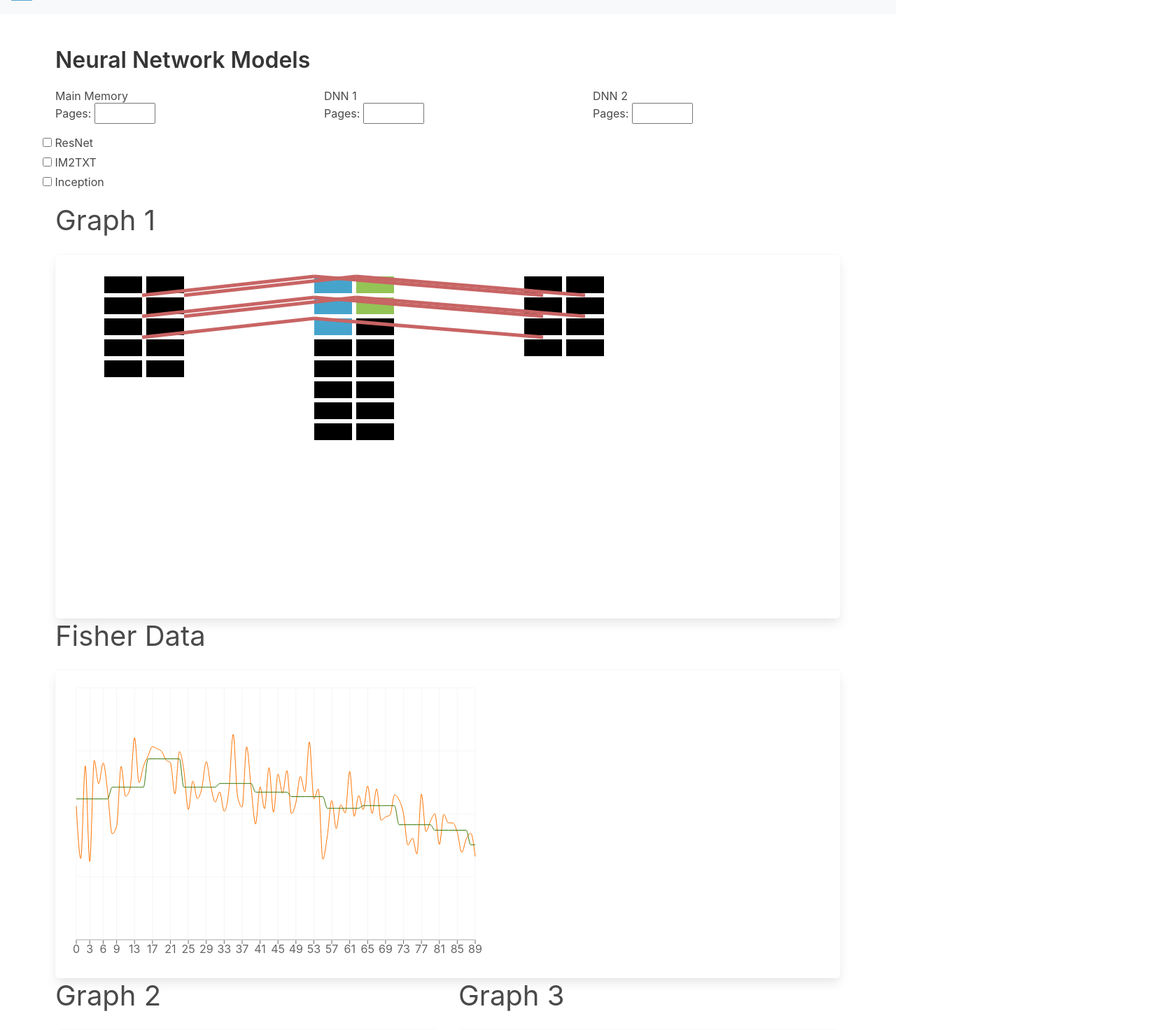
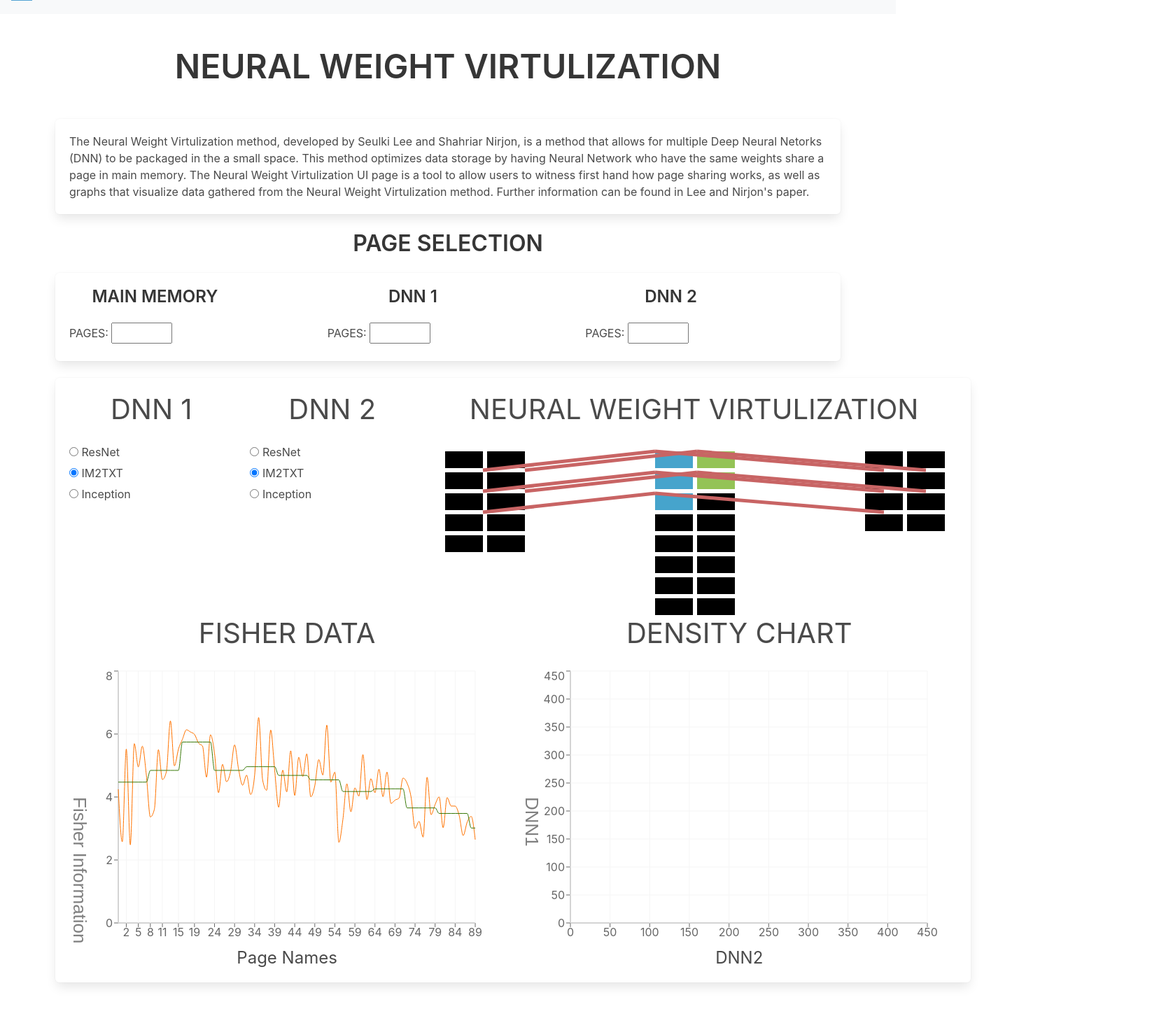
Before and after one commit to akyuus/neural-net-sim, a React (Create React App) app in the folder typescript-app/: page /neuralweightvirtualization in a window 1280 px wide. Shown: the part 48-1520 px from the top of the page at 70% size, 1666 px wide, since content can reach past the window. Built offline with nearby package versions, Linux system fonts and the light colour scheme.

Commit message:
NWV UI update

```diff
--- a/typescript-app/src/App.css
+++ b/typescript-app/src/App.css
@@ -41,3 +41,6 @@
 #box_column {height: 500px;}
 #graph {position: relative; bottom:150px;}
 #title_section {padding-bottom:0%}
+#text_center {position: relative; right:50px}
+#page_set_location {position: relative; right: 30px}
+#top_row {height: 320px}
--- a/typescript-app/src/components/NeuralWeightUI.tsx
+++ b/typescript-app/src/components/NeuralWeightUI.tsx
@@ -1,166 +1,228 @@
 import "../styles.css";
-import PageSet from './PageSet';
-import {
-    LineChart,
-    Line,
-    XAxis,
-    CartesianGrid,
-    Tooltip
-  } from "recharts";
+import PageSet from "./PageSet";
+import { LineChart, Line, XAxis, YAxis, CartesianGrid, Tooltip, Label } from "recharts";
 
-import Navigation from './Navigation';
-import fisherdata from './fisherdata.json';
-
-  const data = [{
-    name: "Page A",
-    uv: 4000,
-    pv: 2400,
-    amt: 2400
-  },
-  {
-    name: "Page B",
-    uv: 3000,
-    pv: 1398,
-    amt: 2210
-  },
-  {
-    name: "Page C",
-    uv: 2000,
-    pv: 9800,
-    amt: 2290
-  },
-  {
-    name: "Page D",
-    uv: 2780,
-    pv: 3908,
-    amt: 2000
-  },
-  {
-    name: "Page E",
-    uv: 1890,
-    pv: 4800,
-    amt: 2181
-  },
-  {
-    name: "Page F",
-    uv: 2390,
-    pv: 3800,
-    amt: 2500
-  },
-  {
-    name: "Page G",
-    uv: 3490,
-    pv: 4300,
-    amt: 2100
-  }
-];
+import Navigation from "./Navigation";
+import fisherdata from "./fisherdata.json";
 
 export default function NeuralWeightUI() {
   return (
     <div>
       <Navigation />
+      <section className="section" id="title_section">
+        <h1 className="has-text-centered title is-1">
+          NEURAL WEIGHT VIRTULIZATION
+        </h1>
+      </section>
       <section className="section">
         <div className="container">
-                    <h1 className="title">
-                        Neural Network Models
-                    </h1>
-                    <div className="row">
-                        <div className="col">
-                            <h3>Main Memory</h3>
-                            <label htmlFor="main-pages">Pages:</label>{" "}
-                            <input type="number" id="main-pages" name="main-pages" min="0" max="20"/>
+          <div className="box">
+            <p className="is-large">
+              The Neural Weight Virtulization method, developed by Seulki Lee
+              and Shahriar Nirjon, is a method that allows for multiple Deep
+              Neural Netorks (DNN) to be packaged in the a small space. This
+              method optimizes data storage by having Neural Network who have
+              the same weights share a page in main memory. The Neural Weight
+              Virtulization UI page is a tool to allow users to witness first
+              hand how page sharing works, as well as graphs that visualize data
+              gathered from the Neural Weight Virtulization method. Further
+              information can be found in Lee and Nirjon's paper.
+            </p>
           </div>
-                        <div className="col">
-                            <h3>DNN 1</h3>
-                            <label htmlFor="main-pages">Pages:</label>{" "}
-                            <input type="number" id="main-pages" name="main-pages" min="0" max="20"/>
+          <div className="columns">
+            <div className="column">
+              <h1 className="title is-3 has-text-centered"> PAGE SELECTION </h1>
+              <div className="box">
+                <div className="columns">
+                  <div className="column">
+                    <h3
+                      className="title is-4 has-text-centered"
+                      id="text_center"
+                    >
+                      MAIN MEMORY
+                    </h3>
+                    <label htmlFor="main-pages">PAGES:</label>{" "}
+                    <input
+                      type="number"
+                      id="main-pages"
+                      name="main-pages"
+                      min="0"
+                      max="20"
+                    />
                   </div>
-                        <div className="col">
-                            <h3>DNN 2</h3>
-                            <label htmlFor="main-pages">Pages:</label>{" "}
-                            <input type="number" id="main-pages" name="main-pages" min="0" max="20"/>
+                  <div className="column">
+                    <h3
+                      className="title is-4 has-text-centered"
+                      id="text_center"
+                    >
+                      DNN 1
+                    </h3>
+                    <label htmlFor="main-pages">PAGES:</label>{" "}
+                    <input
+                      type="number"
+                      id="main-pages"
+                      name="main-pages"
+                      min="0"
+                      max="20"
+                    />
+                  </div>
+                  <div className="column">
+                    <h3
+                      className="title is-4 has-text-centered"
+                      id="text_center"
+                    >
+                      DNN 2
+                    </h3>
+                    <label htmlFor="main-pages">PAGES:</label>{" "}
+                    <input
+                      type="number"
+                      id="main-pages"
+                      name="main-pages"
+                      min="0"
+                      max="20"
+                    />
                   </div>
                 </div>
-                    <div className="row">
+              </div>
+            </div>
+          </div>
+          <div className="columns">
             <div className="column">
-                            <div className="row">
-                                <label className="checkbox">
-                                    <input type="checkbox" />{" "}
-                                    ResNet
+              <div className="box">
+                <div className="columns" id="top_row">
+                  <div className="column is-one-fifth">
+                  <h3
+                      className="subtitle is-2 has-text-centered"
+                    > DNN 1
+                        </h3>
+                  <div className="control">
+                    <label className="radio">
+                      <input type="radio" name="DNN" id="ResNet"></input> ResNet
                     </label>
-                            </div>
-                            <div className="row">
-                                <label className="checkbox">
-                                    <input type="checkbox" />{" "}
+                    <br></br>
+                    <label className="radio">
+                      <input
+                        type="radio"
+                        name="DNN"
+                        id="IM2TXT"
+                        defaultChecked
+                      ></input>{" "}
                       IM2TXT
                     </label>
-                            </div>
-                            <div className="row">
-                                <label className="checkbox">
-                                    <input type="checkbox" />{" "}
-                                    Inception
+                    <br></br>
+                    <label className="radio">
+                      <input type="radio" name="DNN" id="Inception2"></input> Inception
                     </label>
                     </div>
                   </div>
-                    </div>
-                    <div className="row">
-                        <div className="col">
-                            <h2 className="subtitle is-2">Graph 1</h2>
-                            <div className="box">
-                            <PageSet viewHeight={480} viewWidth={1080} pct_size={5} x__={0} y__={0} paths={5} pagesm={16} pages1={10} pages2={8} />
+                  <div className="column is-one-fifth">
+                  <h3
+                      className="subtitle is-2 has-text-centered"
+                    > DNN 2
+                        </h3>
+                  <div className="control">
+                    <label className="radio">
+                      <input type="radio" name="DNN2" id="ResNet2"></input> ResNet
+                    </label>
+                    <br></br>
+                    <label className="radio">
+                      <input
+                        type="radio"
+                        name="DNN2"
+                        id="IM2TXT"
+                        defaultChecked
+                      ></input>{" "}
+                      IM2TXT
+                    </label>
+                    <br></br>
+                    <label className="radio">
+                      <input type="radio" name="DNN2" id="Inception2"></input> Inception
+                    </label>
                     </div>
                   </div>
-                        <div className="col">
-                            <h2 className="subtitle is-2">Fisher Data</h2>
-                            <div className="box">
+                  <div className="column is-three-fifths">
+                  <h3
+                      className="subtitle is-2 has-text-centered"
+                    > NEURAL WEIGHT VIRTULIZATION
+                        </h3>
+                <div id="page_set_location">
+                  <PageSet
+                  viewHeight={480}
+                  viewWidth={1080}
+                  pct_size={5}
+                  x__={0}
+                  y__={0}
+                  paths={5}
+                  pagesm={16}
+                  pages1={10}
+                  pages2={8}
+                />
+                </div>
+                  </div>
+                </div>
+                <div className="columns">
+                    <div className="column">
+                    <h2 className="subtitle is-2 has-text-centered">FISHER DATA</h2>
                     <LineChart
                   width={600}
                   height={400}
                   data={fisherdata}
                   margin={{ top: 5, right: 20, left: 10, bottom: 5 }}
                 >
-                                <XAxis dataKey="name" />
+                  <XAxis dataKey="name" type="category" />
+                  <YAxis yAxisId="0" dataKey="fisher">
+                  <Label value = {'Fisher Information'} angle ={90} position = 'insideLeft' fontSize={26} fontFamily={"Arial"} color={"#4a4a4a"}/>
+                  </YAxis>
                   <Tooltip />
                   <CartesianGrid stroke="#f5f5f5" />
-                                <Line type="monotone" dataKey="fisher" dot={false} stroke="#ff7300" yAxisId={0} />
-                                <Line type="monotone" dataKey="smooth_fisher" dot={false} stroke="#387908" yAxisId={1} />
+                  <Line
+                    type="monotone"
+                    dataKey="fisher"
+                    dot={false}
+                    stroke="#ff7300"
+                    yAxisId="0"
+                  />
+                  <Line
+                    type="monotone"
+                    dataKey="smooth_fisher"
+                    dot={false}
+                    stroke="#387908"
+                    yAxisId="0"
+                  />
                 </LineChart>
+                <h4 className="subtitle is-4 has-text-centered">
+                    Page Names {" "}
+                  </h4>
+                    </div>
+                    <div className="column">
+                    <h2 className="subtitle is-2 has-text-centered">DENSITY CHART</h2>
+                    <LineChart
+                  width={600}
+                  height={400}
+                  data={fisherdata}
+                  margin={{ top: 5, right: 20, left: 10, bottom: 5 }}
+                >
+                  <XAxis type="number" tickCount={10} domain={[0,450]}>
+                  </XAxis>
+                  <YAxis yAxisId="0" tickCount={10} domain={[0,450]}>
+                  <Label value = {'DNN1'} angle ={90} position = 'insideLeft' fontSize={26} fontFamily={"Arial"} color={"#4a4a4a"}/>
+                  </YAxis>
+                  <Tooltip />
+                  <Tooltip />
+                  <CartesianGrid stroke="#f5f5f5" />
+                  <Line
+                    type="monotone"
+                    dataKey="none"
+                    dot={false}
+                    stroke="#ff7300"
+                    yAxisId={0}
+                  />
+                </LineChart>
+                <h4 className="subtitle is-4 has-text-centered">
+                  DNN2
+                  </h4>
                     </div>
                 </div>
-                    </div>
-                    <div className="row">
-                        <div className="col">
-                            <h2 className="subtitle is-2">Graph 2</h2>
-                            <div className="box">
-                                <LineChart
-                                width={400}
-                                height={400}
-                                data={data}
-                                margin={{ top: 5, right: 20, left: 10, bottom: 5 }}
-                                >
-                                <XAxis dataKey="name" />
-                                <Tooltip />
-                                <CartesianGrid stroke="#f5f5f5" />
-                                <Line type="monotone" dataKey="uv" stroke="#ff7300" yAxisId={0} />
-                                <Line type="monotone" dataKey="pv" stroke="#387908" yAxisId={1} />
-                                </LineChart>
-                            </div>
-                        </div>
-                        <div className="col">
-                            <h2 className="subtitle is-2">Graph 3</h2>
-                            <div className="box">
-                                <LineChart
-                                width={400}
-                                height={400}
-                                data={data}
-                                margin={{ top: 5, right: 20, left: 10, bottom: 5 }}
-                                >
-                                <XAxis dataKey="name" />
-                                <Tooltip />
-                                <CartesianGrid stroke="#f5f5f5" />
-                                <Line type="monotone" dataKey="uv" stroke="#ff7300" yAxisId={0} />
-                                <Line type="monotone" dataKey="pv" stroke="#387908" yAxisId={1} />
-                                </LineChart>
               </div>
             </div>
           </div>
```
Lines whose indentation alone changed are shown as unchanged.
